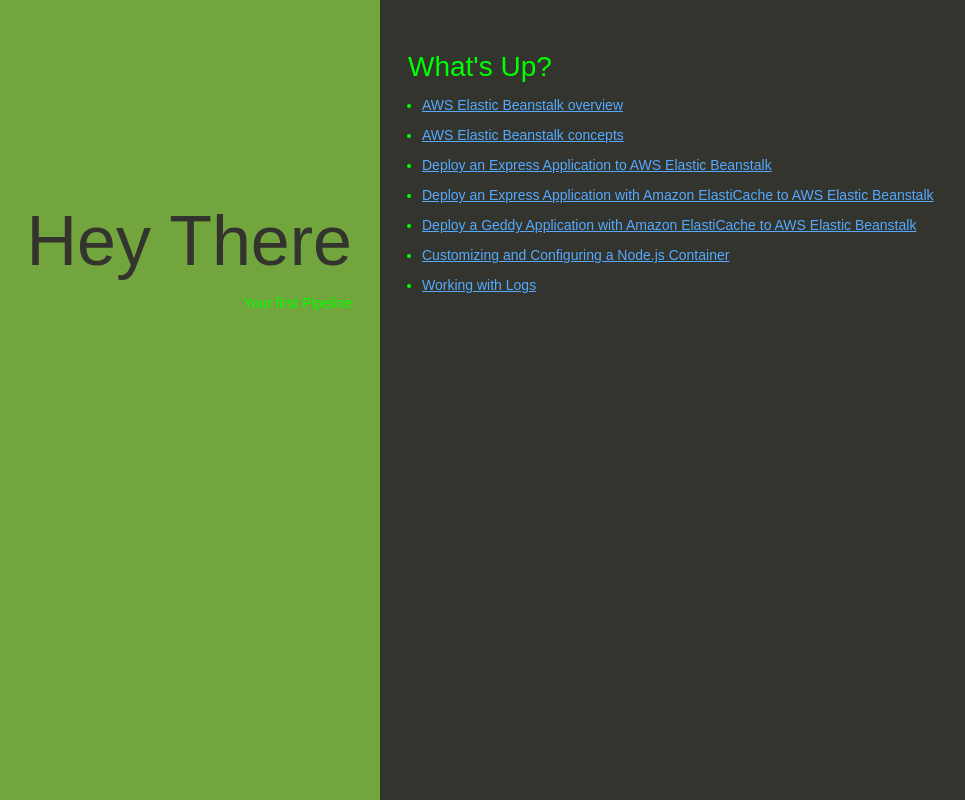
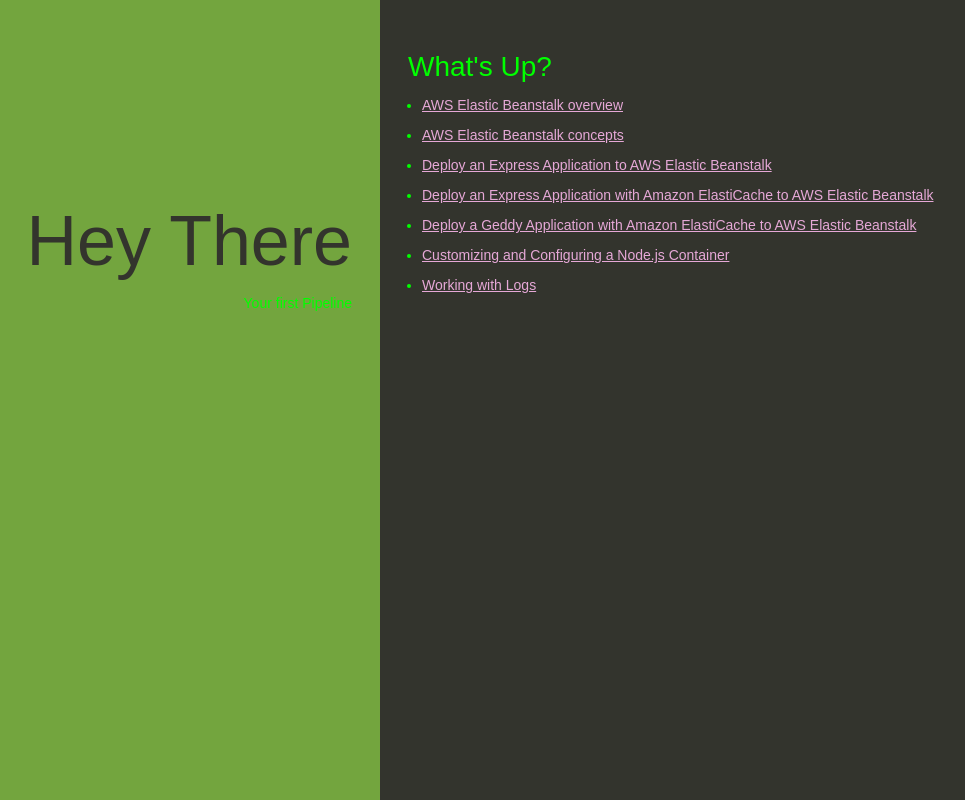
Before and after one commit to goswami-git/first, a website: page index.html in a window 1280 px wide. Shown: the whole page, without its empty margins (260-1225 px from the left). Drawn offline with Linux system fonts and the light colour scheme.

Commit message:
Add files via upload

```diff
--- a/index.html
+++ b/index.html
@@ -22,7 +22,7 @@
         text-shadow: #fff 0px 0px 25px;
       }
       a {
-        color: #55aaff;
+        color: #e6a8d7;
       }
       .textColumn, .linksColumn {
         padding: 2em;
```
